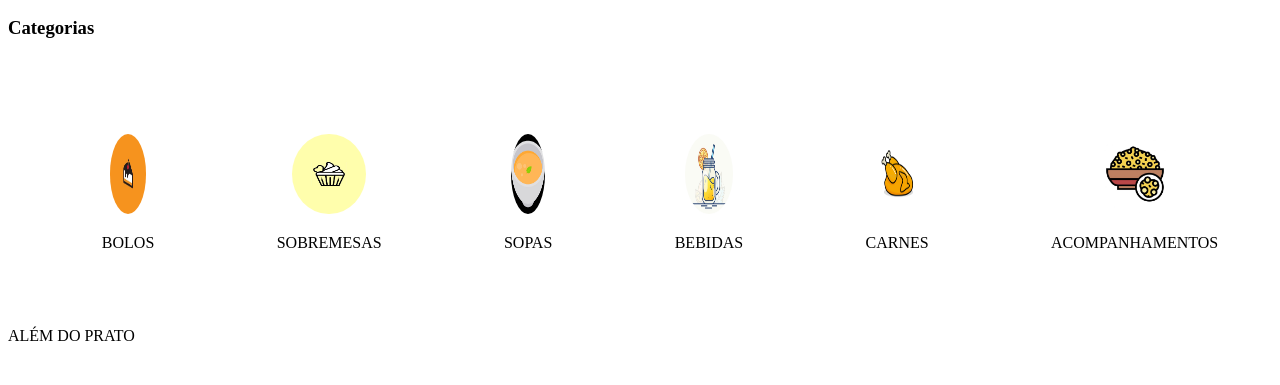
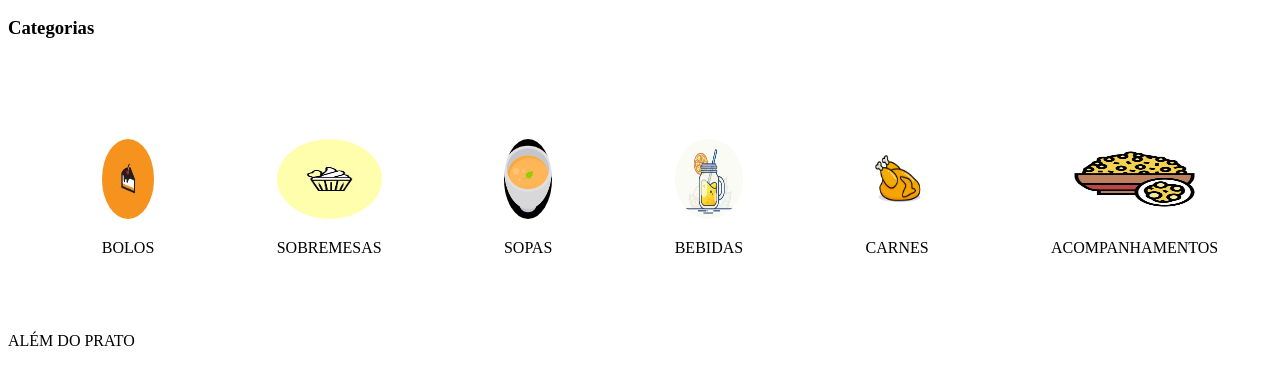
Before and after one commit to kailanyb/trabalho, a plain HTML site: page index.html in a window 1280 px wide. Shown: the part 319-704 px from the top of the page. Drawn offline with Linux system fonts and the light colour scheme.

Commit message:
Update style.css

```diff
--- a/css/style.css
+++ b/css/style.css
@@ -3,11 +3,11 @@ main {
 }
 
 img {
-  max-width: 70%;
+  max-width: 100%;
   border-radius: 50%;
-  width: 80px;
+  width: 200px;
   height: 80px;
-  margin-top: 15px;
+  margin-top: 20px;
 
 }
 
```
